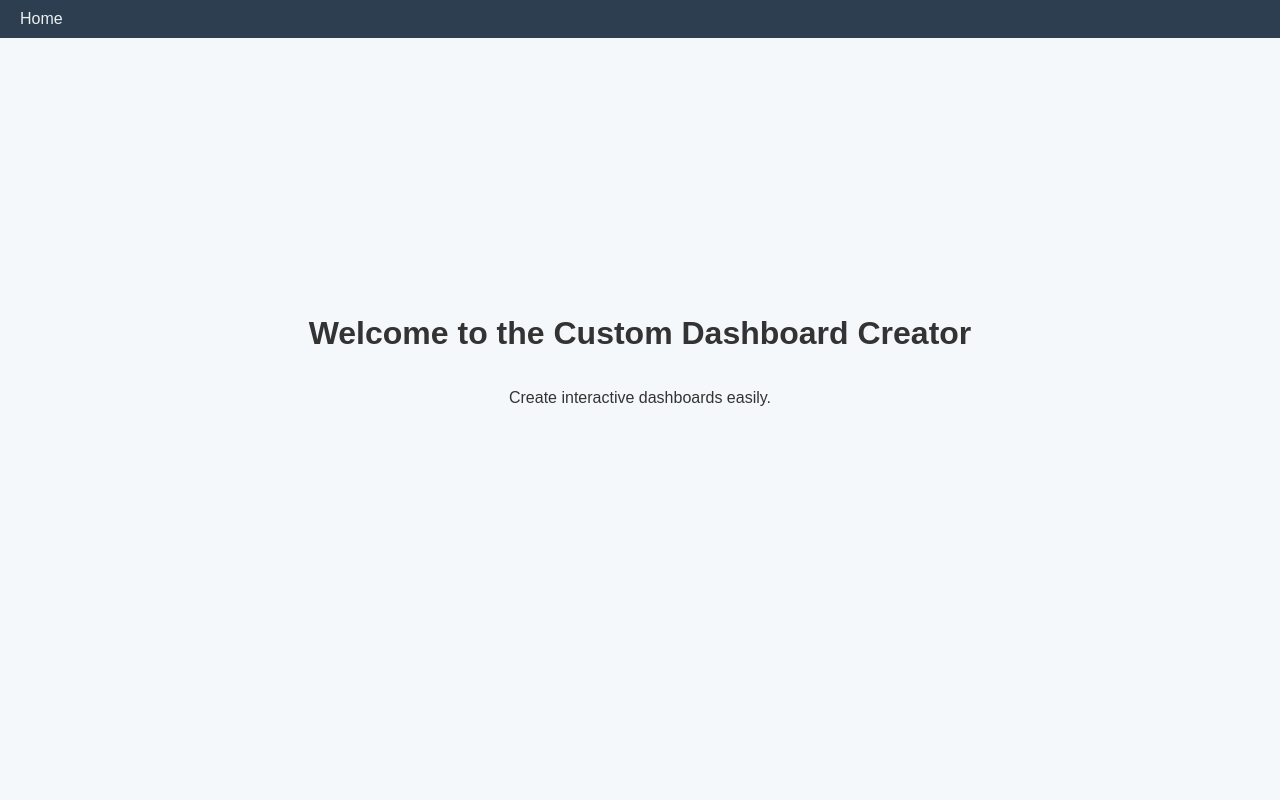
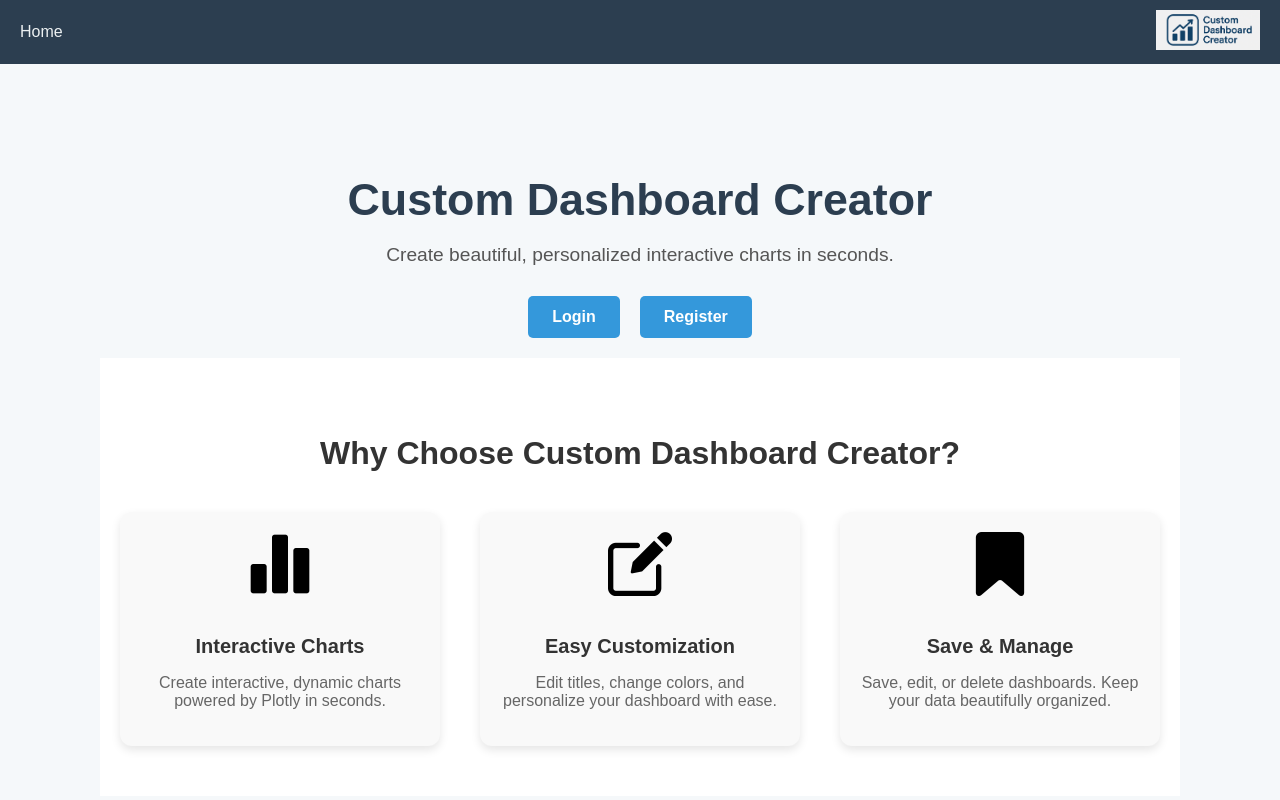
Before and after one commit to xjanek/Custom-Data-Visualization-Web-App, a Flask app: page / in a window 1280 px wide. Run offline with Flask 3, Linux system fonts and the light colour scheme.

Commit message:
Homepage modifications (design, logo, icons)

```diff
--- a/templates/base.html
+++ b/templates/base.html
@@ -14,6 +14,9 @@
                 <a href="{{ url_for('dashboards') }}">My Dashboards</a>
                 <a href="{{ url_for('logout') }}">Logout</a>
             {% endif %}
+        </div>
+        <div class="nav-right">
+            <img src="{{ url_for('static', filename='logo.png') }}" alt="Logo" class="logo">
         </div>
     </nav>
 
--- a/templates/home.html
+++ b/templates/home.html
@@ -1,6 +1,39 @@
 {% extends "base.html" %}
 
 {% block content %}
-<h1>Welcome to the Custom Dashboard Creator</h1>
-<p>Create interactive dashboards easily.</p>
+<div class="homepage">
+    <h1 class="homepage-title">Custom Dashboard Creator</h1>
+    <p class="homepage-tagline">Create beautiful, personalized interactive charts in seconds.</p>
+
+    {% if not current_user.is_authenticated %}
+        <div class="homepage-actions">
+            <a href="{{ url_for('login') }}" class="homepage-btn">Login</a>
+            <a href="{{ url_for('register') }}" class="homepage-btn">Register</a>
+        </div>
+    {% else %}
+        <div class="homepage-actions">
+            <a href="{{ url_for('dashboard') }}" class="homepage-btn">Create New Dashboard</a>
+        </div>
+    {% endif %}
+</div>
+<section class="features-section">
+    <h2>Why Choose Custom Dashboard Creator?</h2>
+    <div class="features-container">
+        <div class="feature-card">
+            <img src="{{ url_for('static', filename='icons/chart.png') }}" alt="Chart Icon">
+            <h3>Interactive Charts</h3>
+            <p>Create interactive, dynamic charts powered by Plotly in seconds.</p>
+        </div>
+        <div class="feature-card">
+            <img src="{{ url_for('static', filename='icons/edit.png') }}" alt="Edit Icon">
+            <h3>Easy Customization</h3>
+            <p>Edit titles, change colors, and personalize your dashboard with ease.</p>
+        </div>
+        <div class="feature-card">
+            <img src="{{ url_for('static', filename='icons/save.png') }}" alt="Save Icon">
+            <h3>Save & Manage</h3>
+            <p>Save, edit, or delete dashboards. Keep your data beautifully organized.</p>
+        </div>
+    </div>
+</section>
 {% endblock %}
```
Also changed, not shown: static/icons/chart.png (added), static/icons/edit.png (added), static/icons/save.png (added), static/logo.png (added).
